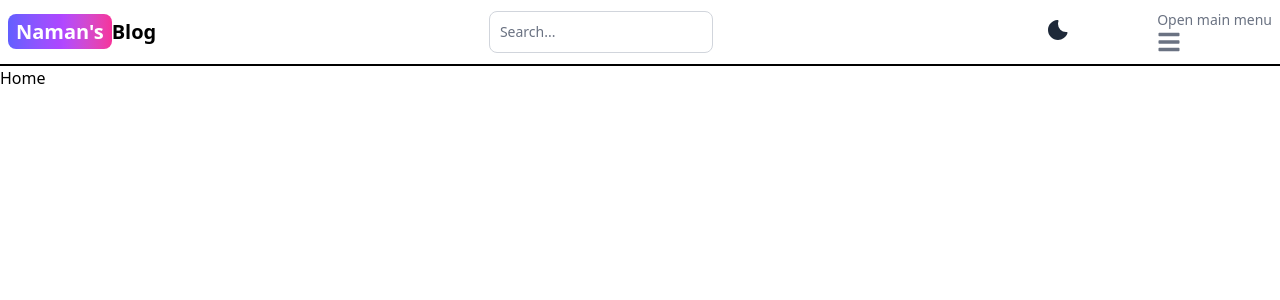
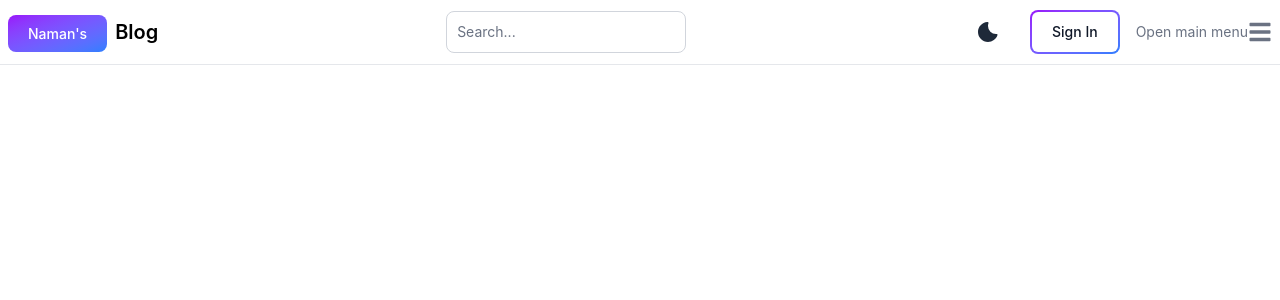
Before and after one commit to NamanNayal/Blog, a React (Vite) app in the folder client/: page / in a window 1280 px wide. Shown: the top 300 px of the page. Built offline with nearby package versions, Linux system fonts and the light colour scheme.

Commit message:
ui navbar fix

```diff
--- a/client/src/components/Header.jsx
+++ b/client/src/components/Header.jsx
@@ -5,12 +5,12 @@ import { Link, useLocation } from 'react-router-dom';
 export default function Header() {
     const path = useLocation().pathname;
   return (
-    <Navbar className='border-b-2'>
+    <Navbar className='bg-white dark:bg-gray-900 fixed w-full z-20 top-0 start-0 border-b border-gray-200 dark:border-gray-600'>
       <Link
         to='/'
         className='self-center whitespace-nowrap text-sm sm:text-xl font-semibold dark:text-white'
       >
-        <span className='px-2 py-1 bg-gradient-to-r from-indigo-500 via-purple-500 to-pink-500 rounded-lg text-white'>
+        <span className=' text-white bg-gradient-to-br from-purple-600 to-blue-500 hover:bg-gradient-to-bl focus:ring-4 focus:outline-none focus:ring-blue-300 dark:focus:ring-blue-800 font-medium rounded-lg text-sm px-5 py-2.5 text-center me-2 mb-2'>
           Naman's
         </span>
         Blog
@@ -33,7 +33,8 @@ export default function Header() {
 
         </Button>
         <Link to='/sign-in'>
-          <Button >Sign In</Button>
+        <button className="relative inline-flex items-center justify-center p-0.5  me-2 overflow-hidden text-sm font-medium text-gray-900 rounded-lg group bg-gradient-to-br from-purple-600 to-blue-500 group-hover:from-purple-600 group-hover:to-blue-500 hover:text-white dark:text-white focus:ring-4 focus:outline-none focus:ring-blue-300 dark:focus:ring-blue-800"><span className="relative px-5 py-2.5 transition-all ease-in duration-75 bg-white dark:bg-gray-900 rounded-md group-hover:bg-transparent group-hover:dark:bg-transparent ">Sign In</span>
+        </button>
         </Link>
         <Navbar.Toggle/>
       </div>
--- a/client/src/index.css
+++ b/client/src/index.css
@@ -1,3 +1,20 @@
 @import "tailwindcss";
 @plugin "flowbite/plugin";
 @source "../node_modules/flowbite";
+
+@theme {
+  --color-primary-50: #eff6ff;
+  --color-primary-100: #dbeafe;
+  --color-primary-200: #bfdbfe;
+  --color-primary-300: #93c5fd;
+  --color-primary-400: #60a5fa;
+  --color-primary-500: #3b82f6;
+  --color-primary-600: #2563eb;
+  --color-primary-700: #1d4ed8;
+  --color-primary-800: #1e40af;
+  --color-primary-900: #1e3a8a;
+
+  --font-sans: 'Inter', 'ui-sans-serif', 'system-ui', '-apple-system', 'system-ui', 'Segoe UI', 'Roboto', 'Helvetica Neue', 'Arial', 'Noto Sans', 'sans-serif', 'Apple Color Emoji', 'Segoe UI Emoji', 'Segoe UI Symbol', 'Noto Color Emoji';
+  --font-body: 'Inter', 'ui-sans-serif', 'system-ui', '-apple-system', 'system-ui', 'Segoe UI', 'Roboto', 'Helvetica Neue', 'Arial', 'Noto Sans', 'sans-serif', 'Apple Color Emoji', 'Segoe UI Emoji', 'Segoe UI Symbol', 'Noto Color Emoji';
+  --font-mono: 'ui-monospace', 'SFMono-Regular', 'Menlo', 'Monaco', 'Consolas', 'Liberation Mono', 'Courier New', 'monospace';
+}
```
